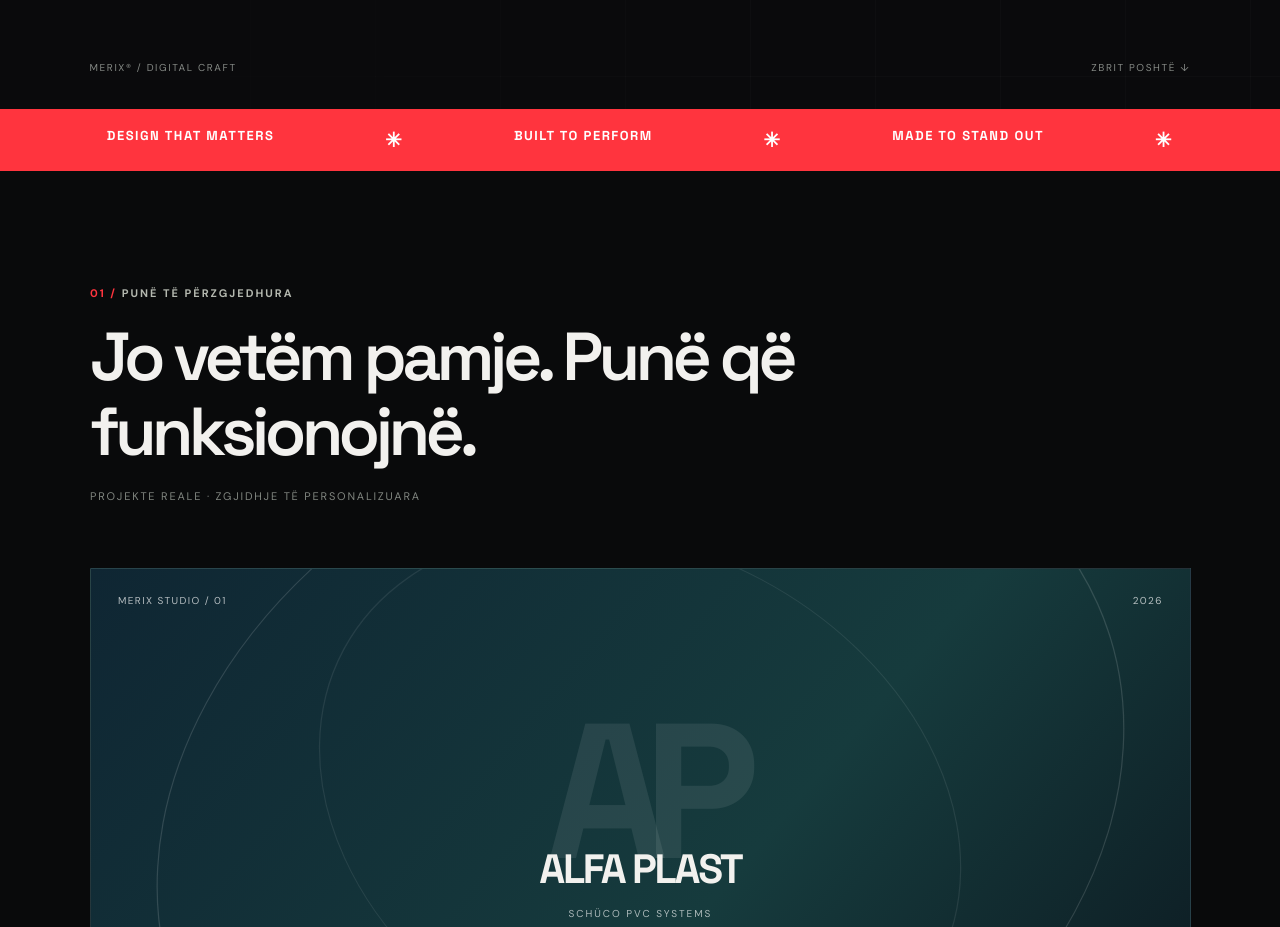
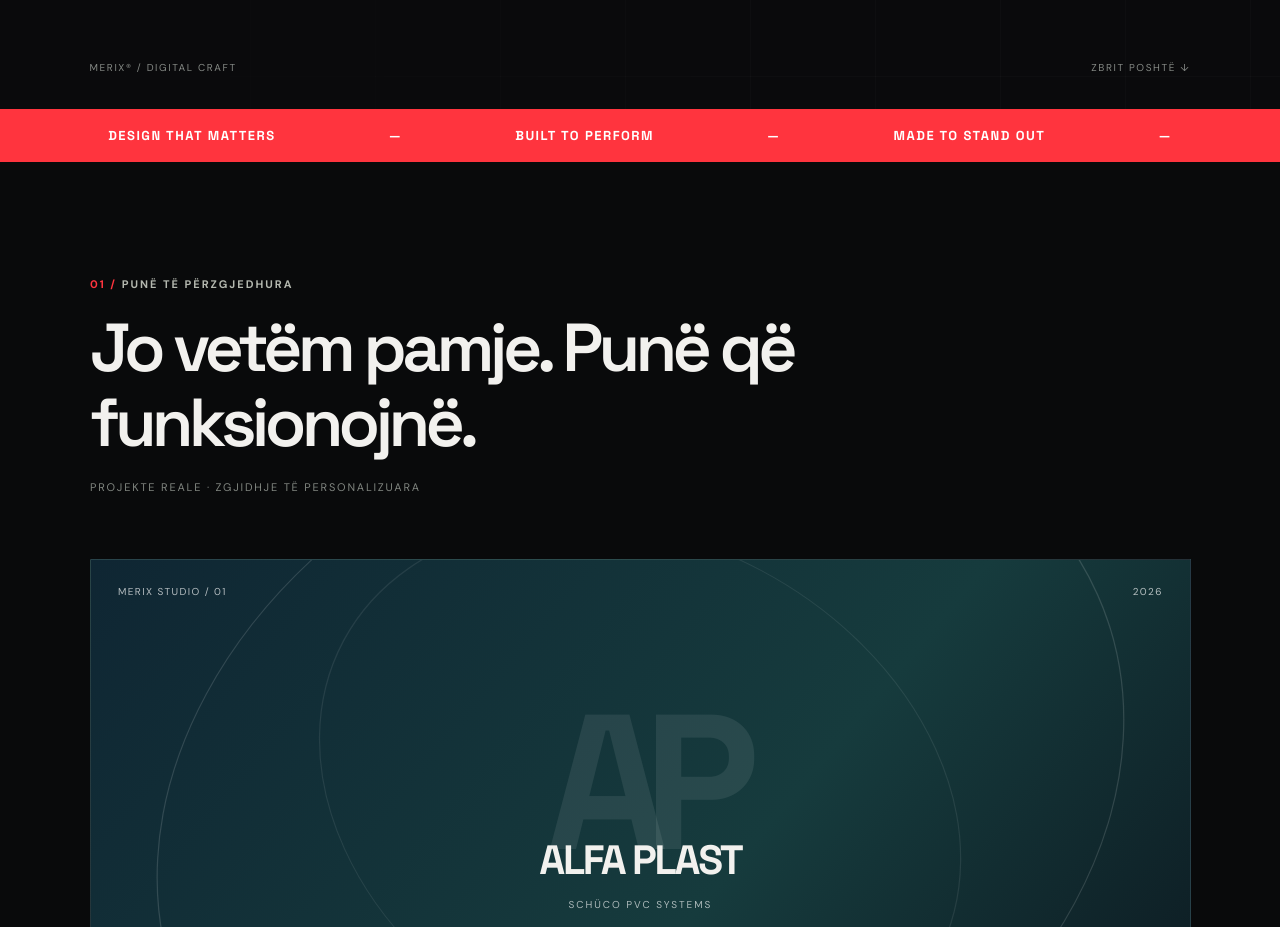
Before and after one commit to meritonalija/Merix-studio-, a Next.js app: page / in a window 1280 px wide. Shown: the part 780-1707 px from the top of the page. Built offline with nearby package versions, Linux system fonts and the light colour scheme.

Commit message:
Remove distracting symbols from studio ticker

```diff
--- a/app/page.tsx
+++ b/app/page.tsx
@@ -15,7 +15,7 @@ const projects=[
 const services=[{id:"01",name:"Web Design & Development",desc:"Strategic websites, distinctive interfaces and responsive experiences."},{id:"02",name:"Business Applications",desc:"Custom tools, dashboards, invoicing and smarter workflows."},{id:"03",name:"Interactive Experiences",desc:"Purposeful motion, product storytelling and rich interactions."},{id:"04",name:"SEO & Digital Foundations",desc:"Performance, discoverability and reliable technical setup."}];
 export default function Home(){const [lang,setLang]=useState<Lang>("SQ");const [menu,setMenu]=useState(false);const t=dictionary[lang];useEffect(()=>{const els=Array.from(document.querySelectorAll<HTMLElement>(".workCard,.sectionHeading,.serviceRow,.studioCopy,.contactNew h2,.contactAction"));if(!("IntersectionObserver" in window)||window.matchMedia("(prefers-reduced-motion: reduce)").matches)return;const io=new IntersectionObserver(entries=>{for(const entry of entries){if(entry.isIntersecting){entry.target.classList.add("is-visible");io.unobserve(entry.target)}}},{threshold:0.08,rootMargin:"0px 0px -35px 0px"});for(const el of els){el.classList.add("reveal-ready");io.observe(el)}return()=>io.disconnect()},[]);return <main className="site"><header className="topbar"><a href="#home" className="brand" aria-label="MERIX STUDIO"><img src="/merix-logo.svg" alt="MERIX STUDIO" /></a><nav className={menu?"navigation active":"navigation"}>{t.nav.map((x,i)=><a onClick={()=>setMenu(false)} key={x} href={["#work","#services","#studio","#contact"][i]}><span>0{i+1}</span>{x}</a>)}</nav><div className="headerTools"><div className="language" aria-label="Language">{(["SQ","EN","MK"] as Lang[]).map(x=><button key={x} onClick={()=>setLang(x)} className={lang===x?"chosen":""}>{x}</button>)}</div><button className="menuToggle" onClick={()=>setMenu(!menu)} aria-label={menu?"Close menu":"Open menu"}>{menu?<X size={24}/>:<Menu size={24}/>}</button></div></header>
 <section className="heroNew" id="home"><div className="heroGrid"/><div className="heroInner"><div className="eyebrow"><span className="liveDot"/>{t.eyebrow}</div><h1><span>{t.hero}</span><span>{t.hero2}</span><span className="outlineText">{t.hero3}</span></h1><div className="heroBottom"><p>{t.description}</p><div className="heroActions"><a href="#work" className="roundAction"><ArrowDownRight size={27}/></a><span>{t.discover}</span></div></div></div><div className="heroRail"><span>MERIX® / DIGITAL CRAFT</span><span>{t.scroll} ↓</span></div><div className="heroIndex">M<span>®</span></div></section>
-<div className="marqueeNew"><span>DESIGN THAT MATTERS</span><span className="asterisk">✳</span><span>BUILT TO PERFORM</span><span className="asterisk">✳</span><span>MADE TO STAND OUT</span><span className="asterisk">✳</span></div>
+<div className="marqueeNew"><span>DESIGN THAT MATTERS</span><span className="tickerSeparator" aria-hidden="true">—</span><span>BUILT TO PERFORM</span><span className="tickerSeparator" aria-hidden="true">—</span><span>MADE TO STAND OUT</span><span className="tickerSeparator" aria-hidden="true">—</span></div>
 <section className="sectionNew workNew" id="work"><div className="sectionHeading"><div className="smallTag"><span>01 /</span> {t.selected}</div><h2>{t.projects}</h2><p>{t.note}</p></div><div className="worksGrid">{projects.map((p,i)=><article className={"workCard "+p.className} key={p.id}><div className="workVisual"><div className="visualTop"><span>MERIX STUDIO / {p.id}</span><span>{p.year}</span></div><div className="visualCenter"><div className="monogram">{p.initial}</div><div className="visualName">{p.name}</div><div className="visualCaption">{p.caption}</div></div><div className="visualBottom"><span>CASE STUDY</span><MoveUpRight size={21}/></div></div><div className="workMeta"><div><span>{p.category}</span><h3>{p.name}</h3></div><span className="projectCounter">{p.id} / 05</span></div></article>)}</div></section>
 <section className="sectionNew servicesNew" id="services"><div className="sectionHeading"><div className="smallTag"><span>02 /</span> {t.services}</div><h2>{t.serviceTitle}</h2></div><div className="serviceRows">{services.map(s=><div className="serviceRow" key={s.id}><span className="serviceId">{s.id}</span><h3>{s.name}</h3><p>{s.desc}</p><ArrowUpRight size={24}/></div>)}</div></section>
 <section className="studioNew" id="studio"><div className="studioCopy"><div className="smallTag"><span>03 /</span> {t.about}</div><h2>{t.aboutTitle}</h2><p>{t.aboutBody}</p><a href="#contact">{t.talk} <ArrowUpRight size={18}/></a></div><div className="studioSymbol"><span>M</span><small>MADE WITH INTENTION.</small></div></section>
```
